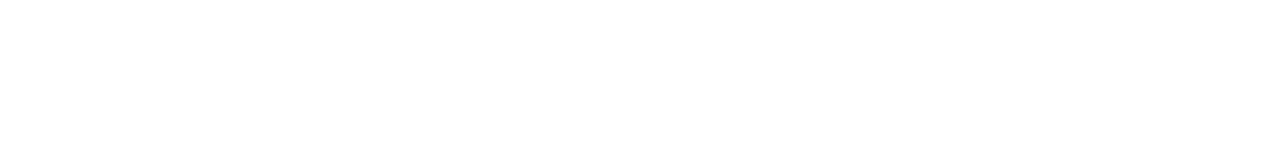
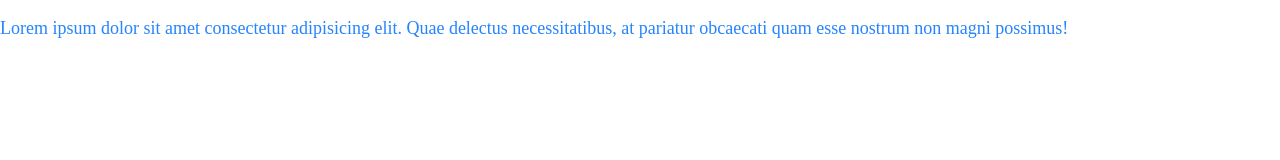
Before and after one commit to KevinCF5/moshify_html_css_project, a plain HTML site: page index.html in a window 1280 px wide. Drawn offline with Linux system fonts and the light colour scheme; files that its build step writes are made by us from their sources.

Commit message:
Define the color pallete.

```diff
--- /dev/null
+++ b/assets/css/_variables.css
@@ -0,0 +1,9 @@
+/* CSS VARIABLES */
+
+:root {
+  --color-primary: #2584ff;
+  --color-secondary: #00d9ff;
+  --color-accent: #ff3400;
+  --color-headings: #1b0760;
+  --color-body: #918ca4;
+}
--- a/assets/css/styles.css
+++ b/assets/css/styles.css
@@ -1,3 +1,5 @@
+@import "./_variables.css";
+
 /* Basic Styles */
 *,
 *::before,
@@ -10,7 +12,8 @@ html {
 }
 
 body {
-  font-size: 1.6rem;
+  font-size: 1.8rem;
+  color: var(--color-primary);
 }
 
 /* TODO:  */
--- a/index.html
+++ b/index.html
@@ -4,8 +4,14 @@
     <meta charset="UTF-8" />
     <meta name="viewport" content="width=device-width, initial-scale=1.0" />
     <title>Moshify Website Project</title>
-    <link rel="stylesheet" href="css/normalize.css" />
-    <link rel="stylesheet" href="css/styles.css" />
+    <link rel="stylesheet" href="assets/css/normalize.css" />
+    <link rel="stylesheet" href="assets/css/styles.css" />
   </head>
-  <body></body>
+  <body>
+    <p>
+      Lorem ipsum dolor sit amet consectetur adipisicing elit. Quae delectus
+      necessitatibus, at pariatur obcaecati quam esse nostrum non magni
+      possimus!
+    </p>
+  </body>
 </html>
```
